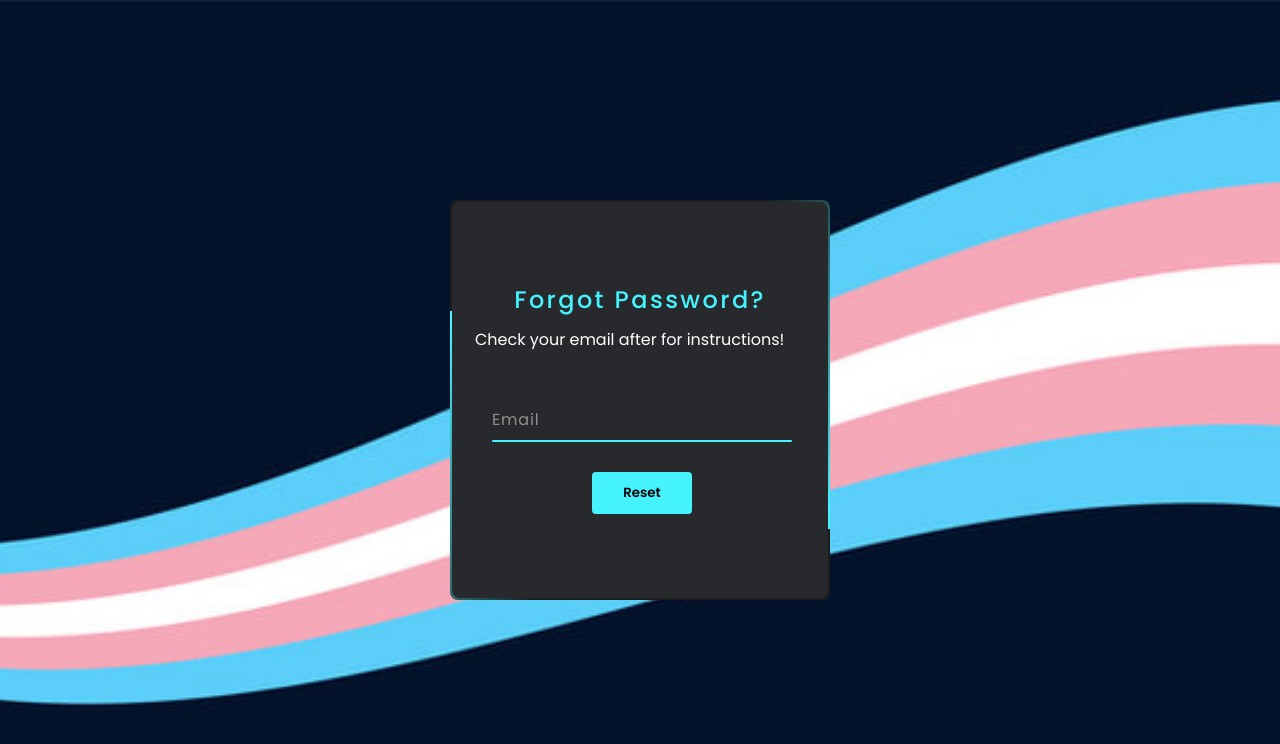
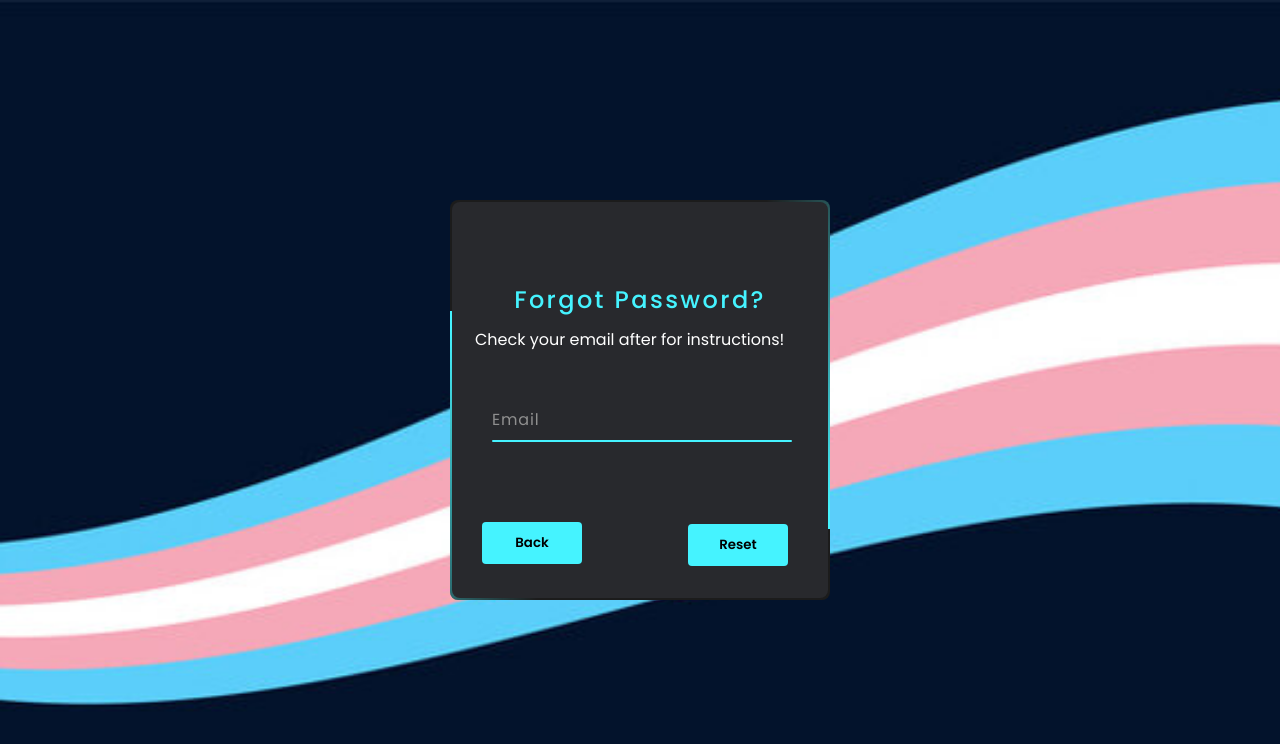
Before and after one commit to 01iverr/Queer-rar_webpage, a website: page public/view/html_pages/reset_password.html in a window 1280 px wide. Drawn offline with nearby package versions, Linux system fonts and the light colour scheme; no server answers.

Commit message:
*forgot password page 	->back button was added

```diff
--- a/public/view/css_code/resetpass.css
+++ b/public/view/css_code/resetpass.css
@@ -91,7 +91,7 @@ h2 {
 }
 
 .inputBox input {
-  position: relative;
+  /* position: relative; */
   width: 100%;
   padding: 20px 10px 10px;
   background: transparent;
@@ -142,7 +142,8 @@ h2 {
   height: 44px;
 }
 
-input[type="submit"] {
+input[type="submit"] ,
+input[type="button"] {
   border: none;
   outline: none;
   padding: 11px 25px;
@@ -152,8 +153,11 @@ input[type="submit"] {
   font-weight: 600;
   width: 100px;
   margin-top: 30px;
-  margin-left: 100px;
+  margin-left: -10px;
+  float: right;
 }
+
+
 
 input[type="submit"]:active {
   opacity: 0.8;
@@ -175,9 +179,12 @@ input[type="submit"]:active {
     margin-left: -17px;
   }
 
-
   .inputBox {
     width: 300px;
+  }
+
+  #resetpas{
+    margin-top: -40px;
   }
 }
 
@@ -199,4 +206,7 @@ input[type="submit"]:active {
   .inputBox {
     width: 200px;
   }
+  #resetpas{
+    margin-top: -44px;
+  }
 }
--- a/public/view/html_pages/reset_password.html
+++ b/public/view/html_pages/reset_password.html
@@ -5,8 +5,6 @@
   <!-- Required meta tags -->
   <meta charset="utf-8">
   <meta name="viewport" content="width=device-width, initial-scale=1">
-  <link rel="stylesheet" href="../../view/css_code/forms.css">
-  <link rel="stylesheet" href="../../view/css_code/main.css">
   <link rel="stylesheet" href="../../view/css_code/resetpass.css">
   <!-- Google Fonts  -->
   <link rel="preconnect" href="https://fonts.googleapis.com">
@@ -23,7 +21,7 @@
   <div class="box">
     <form name="resetpasswordform" id="resetpasswordform" action="/reset_pass" method="POST" autocomplete="off">
       <h2>Forgot Password?</h2>
-      <span id ="message">Check your email after for instructions!</span>
+      <span id="message">Check your email after for instructions!</span>
 
       <div class="inputBox">
         <input id="reset_email" name="reset_email" type="text" required="required">
@@ -31,8 +29,11 @@
         <i></i>
       </div>
 
+      <br><br>
+      <input type="button" onclick="window.location.href='index.html';" value="Back">
+
       <a href="../sign_in_form.html">
-        <input type="submit"  id="resetpas"  value="Reset">
+        <input type="submit" id="resetpas" value="Reset">
       </a>
     </form>
   </div>
```
